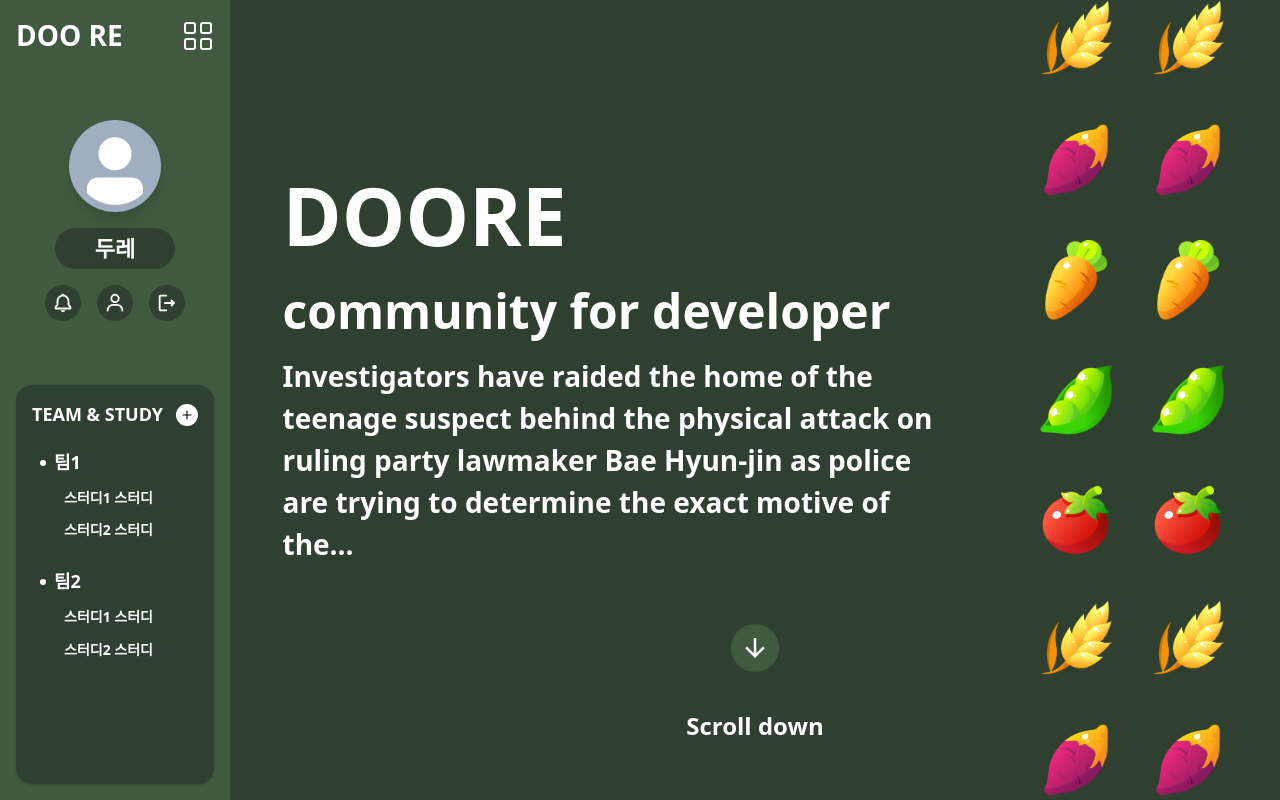
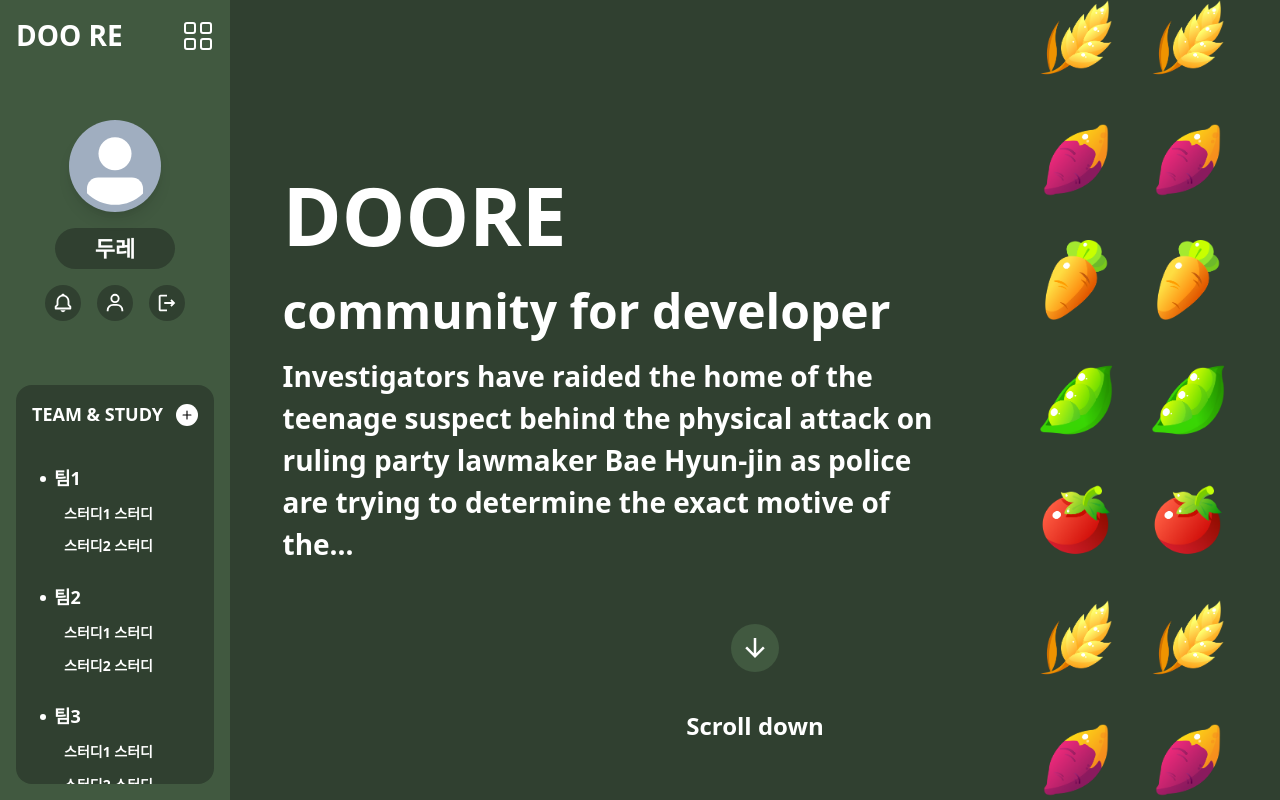
Before and after one commit to BDD-CLUB/01-doo-re-front, a Next.js app: page / in a window 1280 px wide. Both pictures are taken after a click on the button 26 px from the left and 36 px from the top of the page. Built offline with nearby package versions, Linux system fonts and the light colour scheme.

Commit message:
fix : sidebar scroll
#133

```diff
--- a/src/app/layout.tsx
+++ b/src/app/layout.tsx
@@ -4,6 +4,8 @@ import Sidebar from '@/components/Sidebar';
 
 import fonts from './fonts';
 import Providers from './providers';
+
+import '@/style.css';
 
 const RootLayout = ({ children }: { children: React.ReactNode }) => {
   return (
--- a/src/components/CurriculumCard/index.tsx
+++ b/src/components/CurriculumCard/index.tsx
@@ -3,8 +3,6 @@ import { Flex, Image, Card } from '@chakra-ui/react';
 import CurriculumCardData from '@/mocks/curriculum';
 
 import CurriculumItem from './CurriculumItem';
-
-import '@/style.css';
 
 const CurriculumCard = () => {
   return (
--- a/src/components/Sidebar/SidebarContent/index.tsx
+++ b/src/components/Sidebar/SidebarContent/index.tsx
@@ -1,6 +1,6 @@
 'use client';
 
-import { Avatar, Button, Card, Flex, IconButton, Text } from '@chakra-ui/react';
+import { Avatar, Button, Flex, IconButton, Text } from '@chakra-ui/react';
 import { BiBell, BiUser } from 'react-icons/bi';
 import { BsPlus, BsGrid } from 'react-icons/bs';
 import { MdOutlineLogout } from 'react-icons/md';
@@ -13,8 +13,8 @@ import { SidebarContentProps } from '../type';
 
 const SidebarContent = ({ isOpen, setIsOpen }: SidebarContentProps) => {
   return (
-    <Flex pos="sticky" top="0" left="0" direction="column" gap="16" h="100vh" px={isOpen ? '4' : '2'} py="4" bg="green">
-      <Flex justify={isOpen ? 'space-between' : 'center'}>
+    <Flex pos="sticky" top="0" left="0" direction="column" h="100vh" px={isOpen ? '4' : '2'} py="4" bg="green">
+      <Flex justify={isOpen ? 'space-between' : 'center'} mb="16">
         {isOpen && (
           // TODO - 추후 로고 대체
           <Button as="a" p="0" bg="transparent" _hover={{ bg: 'transparent' }} href="/">
@@ -38,7 +38,7 @@ const SidebarContent = ({ isOpen, setIsOpen }: SidebarContentProps) => {
           onClick={() => setIsOpen((prev: boolean) => !prev)}
         />
       </Flex>
-      <Flex align="center" direction="column" gap="4">
+      <Flex align="center" direction="column" gap="4" mb="16">
         <Avatar size={isOpen ? 'lg' : 'md'} src="" />
         {isOpen && (
           <Text textStyle="bold_2xl" px="10" py="1" color="white" bg="green_dark" rounded="full">
@@ -52,17 +52,30 @@ const SidebarContent = ({ isOpen, setIsOpen }: SidebarContentProps) => {
         </Flex>
       </Flex>
       {isOpen && (
-        <Card direction="column" gap="4" h="100%" p="4" bg="green_dark" rounded="2xl">
+        <>
+          <Flex direction="column" p="4" bg="green_dark" roundedTop="2xl">
             <Flex align="center" justify="space-between" gap="2">
               <Text textStyle="bold_xl" color="white" whiteSpace="nowrap">
                 TEAM & STUDY
               </Text>
               <IconButton color="black" bg="white" aria-label="" icon={<BsPlus />} size="icon_sm" />
             </Flex>
+          </Flex>
+          <Flex
+            className="scroll_hide"
+            direction="column"
+            gap="4"
+            overflowY="scroll"
+            h="100%"
+            p="4"
+            bg="green_dark"
+            roundedBottom="2xl"
+          >
             {sidebarData.map((item) => (
               <Category key={item.id} id={item.id} name={item.name} subCategory={item.studyList} />
             ))}
-        </Card>
+          </Flex>
+        </>
       )}
     </Flex>
   );
--- a/src/containers/main/MainSection/index.tsx
+++ b/src/containers/main/MainSection/index.tsx
@@ -63,8 +63,9 @@ const MainSection = forwardRef(({ children }: MainSectionProps, ref: ForwardedRe
     window.addEventListener('resize', widthChange);
     widthChange();
 
-    window.scrollTo(0, 0);
-    window.addEventListener(
+    const mainSection = document.getElementById('main_section');
+    mainSection?.scrollTo(0, 0);
+    mainSection?.addEventListener(
       'wheel',
       (e: WheelEvent) => {
         e.preventDefault();
@@ -79,13 +80,13 @@ const MainSection = forwardRef(({ children }: MainSectionProps, ref: ForwardedRe
     window.addEventListener('mousedown', mouseDown);
 
     return () => {
-      window.removeEventListener('wheel', () => {});
+      mainSection?.removeEventListener('wheel', () => {});
       window.removeEventListener('resize', widthChange);
     };
   }, []);
 
   return (
-    <Box ref={baseRef} overflow="auto" w="100%" h="100vh">
+    <Box className="scroll_hide" ref={baseRef} overflow="auto" w="100%" h="100vh" id="main_section">
       {children.map((child) => (
         <Box key={child?.key} ref={(el) => sectionsRef.current.sections.push(el)}>
           {child}
--- a/src/containers/study/Feed/index.tsx
+++ b/src/containers/study/Feed/index.tsx
@@ -1,8 +1,6 @@
 import { Flex, Card, UnorderedList, ListItem, Text } from '@chakra-ui/react';
 
 import FeedDate from '@/mocks/feed';
-
-import '@/style.css';
 
 const Feed = () => {
   return (
--- a/src/containers/study/Participant/index.tsx
+++ b/src/containers/study/Participant/index.tsx
@@ -3,7 +3,6 @@ import { Flex, Avatar, Text, Grid, Link, Card } from '@chakra-ui/react';
 import colors from '@/theme/foundations/colors';
 
 import { ParticipantProps } from './types';
-import '@/style.css';
 
 const Participant = ({ participantInfos }: ParticipantProps) => {
   const leader = participantInfos.find((data) => data.status === '스터디장')!;
--- a/src/mocks/sidebar.ts
+++ b/src/mocks/sidebar.ts
@@ -27,6 +27,62 @@ const sidebarData = [
       },
     ],
   },
+  {
+    id: 3,
+    name: '팀3',
+    studyList: [
+      {
+        id: 1,
+        name: '스터디1',
+      },
+      {
+        id: 2,
+        name: '스터디2',
+      },
+    ],
+  },
+  {
+    id: 4,
+    name: '팀4',
+    studyList: [
+      {
+        id: 1,
+        name: '스터디1',
+      },
+      {
+        id: 2,
+        name: '스터디2',
+      },
+    ],
+  },
+  {
+    id: 5,
+    name: '팀5',
+    studyList: [
+      {
+        id: 1,
+        name: '스터디1',
+      },
+      {
+        id: 2,
+        name: '스터디2',
+      },
+    ],
+  },
+  {
+    id: 6,
+    name: '팀6',
+    studyList: [
+      {
+        id: 1,
+        name: '스터디1',
+      },
+      {
+        id: 2,
+        name: '스터디2',
+      },
+    ],
+  },
 ];
 
 export default sidebarData;
--- a/src/style.css
+++ b/src/style.css
@@ -7,3 +7,7 @@
   border-radius: 48px;
   border: 12px solid #ffffff;
 }
+
+.scroll_hide::-webkit-scrollbar {
+  width: 0px;
+}
```
Lines whose indentation alone changed are shown as unchanged.
